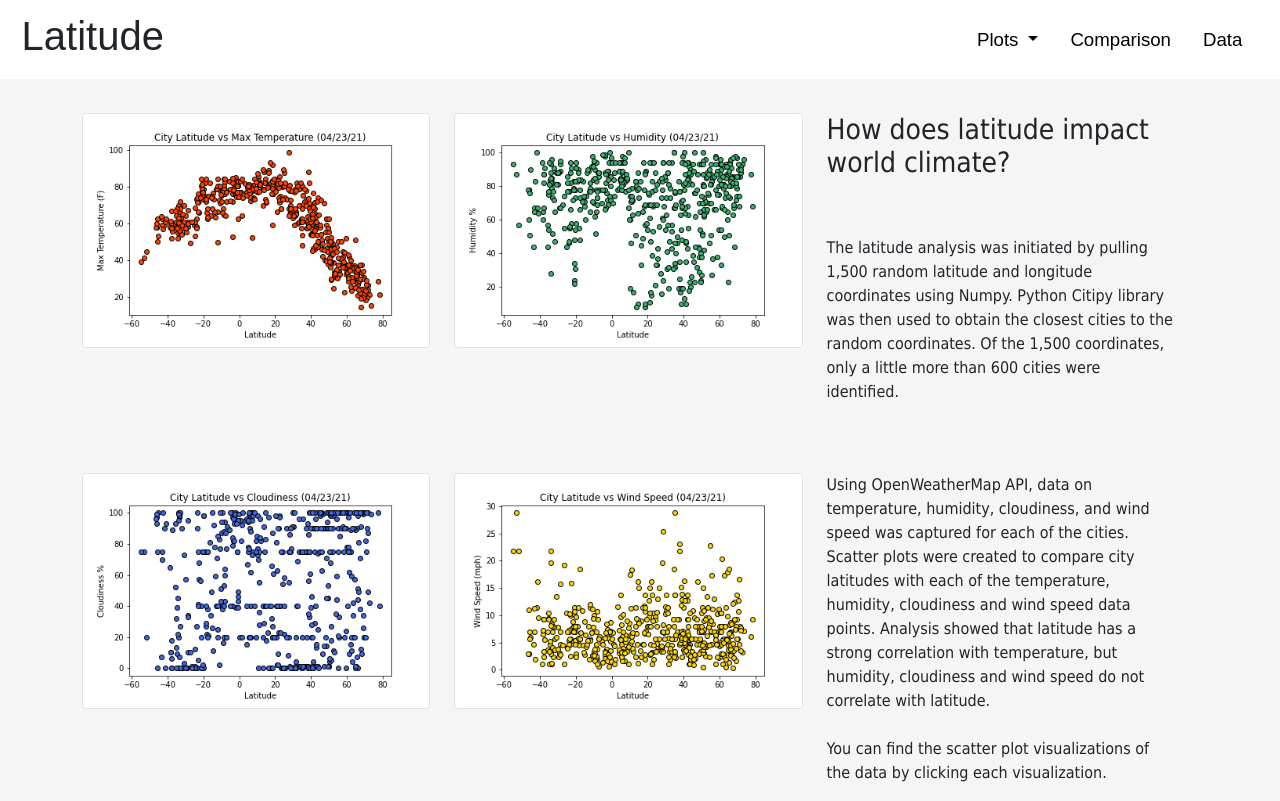
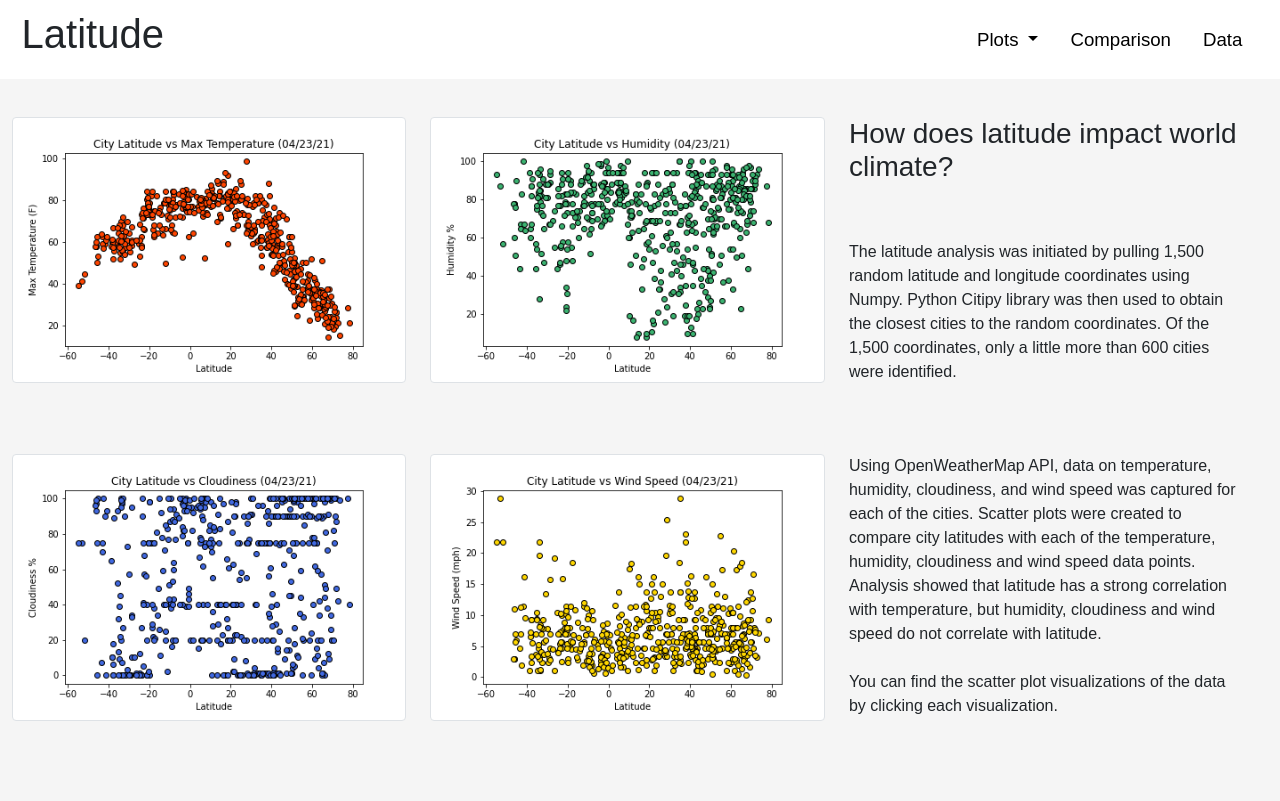
Before and after one commit to Pip85/Web-Design-Challenge, a plain HTML site: page index.html in a window 1280 px wide. Drawn offline with nearby package versions, Linux system fonts and the light colour scheme.

Commit message:
Update landing page

```diff
--- a/index.html
+++ b/index.html
@@ -9,15 +9,14 @@
             <link rel="stylesheet" href="style.css">
             <title>Latitude</title>
         </head>
+
         <body>
             <div class="container-fluid">
                 <div class="row row-1">
-                    <div class="col-3">
+                    <div class="col">
                         <h1 h1.Bootstrap heading><a href="#" class="text-decoration-none text-body">Latitude</a></h1>
                     </div>
-                    <div class="col-5">
-                    </div>
-                    <div class="col-4">
+                    <div class="col">
                         <nav class="navbar navbar-default nav-1 justify-content-end">
                             <ul class="nav">
                                 <li class="nav-item-dropdown">
@@ -42,11 +41,12 @@
                     </div>
                 </div>
             </div>
-            <div class="container">
+
+            <div class="container-fluid">
                 <div class="row row-2">
                     <div class="col">
                         <a target="_blank" href="visualizations/City Latitude vs Max Temperature.png">
-                            <img src="visualizations/City Latitude vs Max Temperature.png" class="img-thumbnail float-left" style="width: 400px;" alt="Temperature Map">
+                            <img src="visualizations/City Latitude vs Max Temperature.png" class="img-thumbnail img-responsive" style="width: 400px;" alt="Temperature Map">
                         </a>
                     </div>
                     <div class="col">
@@ -67,7 +67,8 @@
                         </article>
                     </div>
                 </div>
-
+             </div>
+            <div class="container-fluid">
                 <div class="row row-3">
                     <div class="col">
                         <a target="_blank" href="visualizations/City Latitude vs Cloudiness.png">
--- a/style.css
+++ b/style.css
@@ -1,10 +1,7 @@
 body {background-color: #f5f5f5;
-    font-family: Tahoma;
-    font: size 14%;}
+    font-family: sans-serif;}
 
-.row-1 {align-items: center;
-    background-color: white;
-    font-family: sans-serif;
+.row-1 {background-color: white;
     padding: .1in;
     color:black;}
 
@@ -13,7 +10,8 @@ body {background-color: #f5f5f5;
     font-size:14pt;}
 
 .row-2 {margin-top: 3%;
-    margin-right: 1%;}
+    margin-right: 1%;   }
 
 .row-3 {margin-top: .5%;
     margin-right: 1%;}
+    /* align-items: center; */
```
